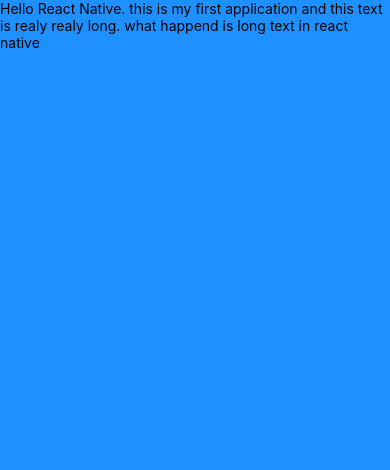
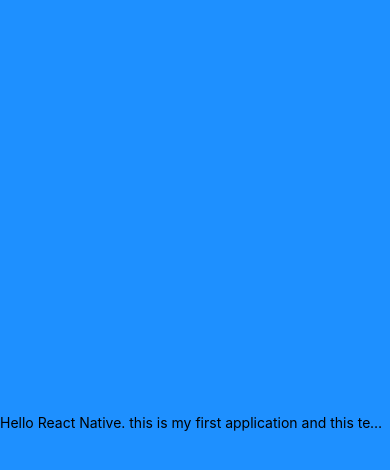
Before and after one commit to JHRPJayamaha/Get-set-ready-go-for-react-native, a React Native app: screen / in a window 390 px wide. Shown: the top 470 px of the page. Built offline with nearby package versions, Linux system fonts and the light colour scheme.

Commit message:
change number of lines

```diff
--- a/App.js
+++ b/App.js
@@ -4,7 +4,7 @@
 export default function App() {
   return (
     <SafeAreaView style={styles.container}>
-      <Text>
+      <Text numberOfLines={1}>
         Hello React Native. this is my first application and this text is realy
         realy long. what happend is long text in react native
       </Text>
@@ -16,5 +16,7 @@
   container: {
     flex: 1,
     backgroundColor: "dodgerblue",
+    alignItems: "center",
+    justifyContent: "center",
   },
 });
```
